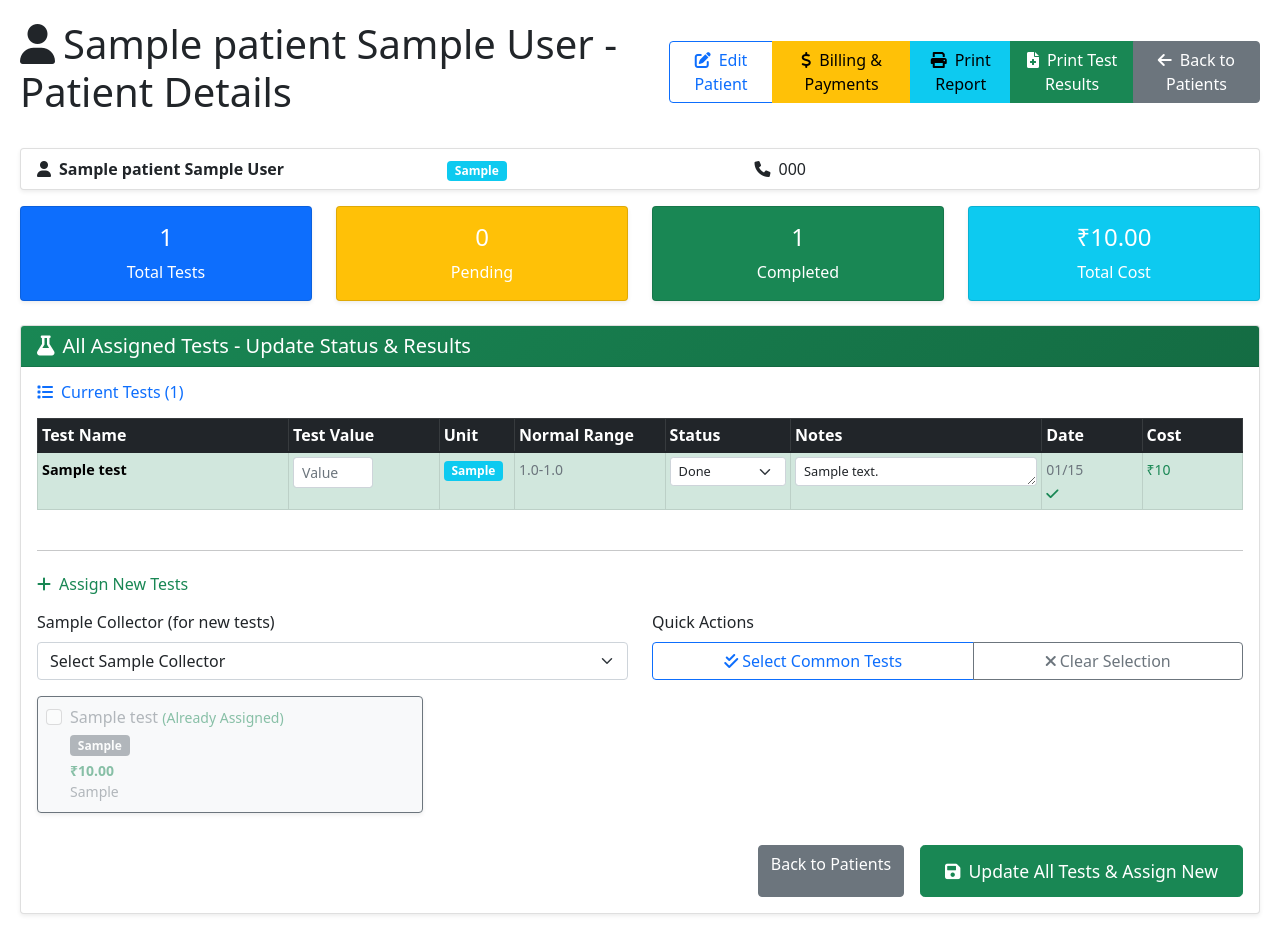
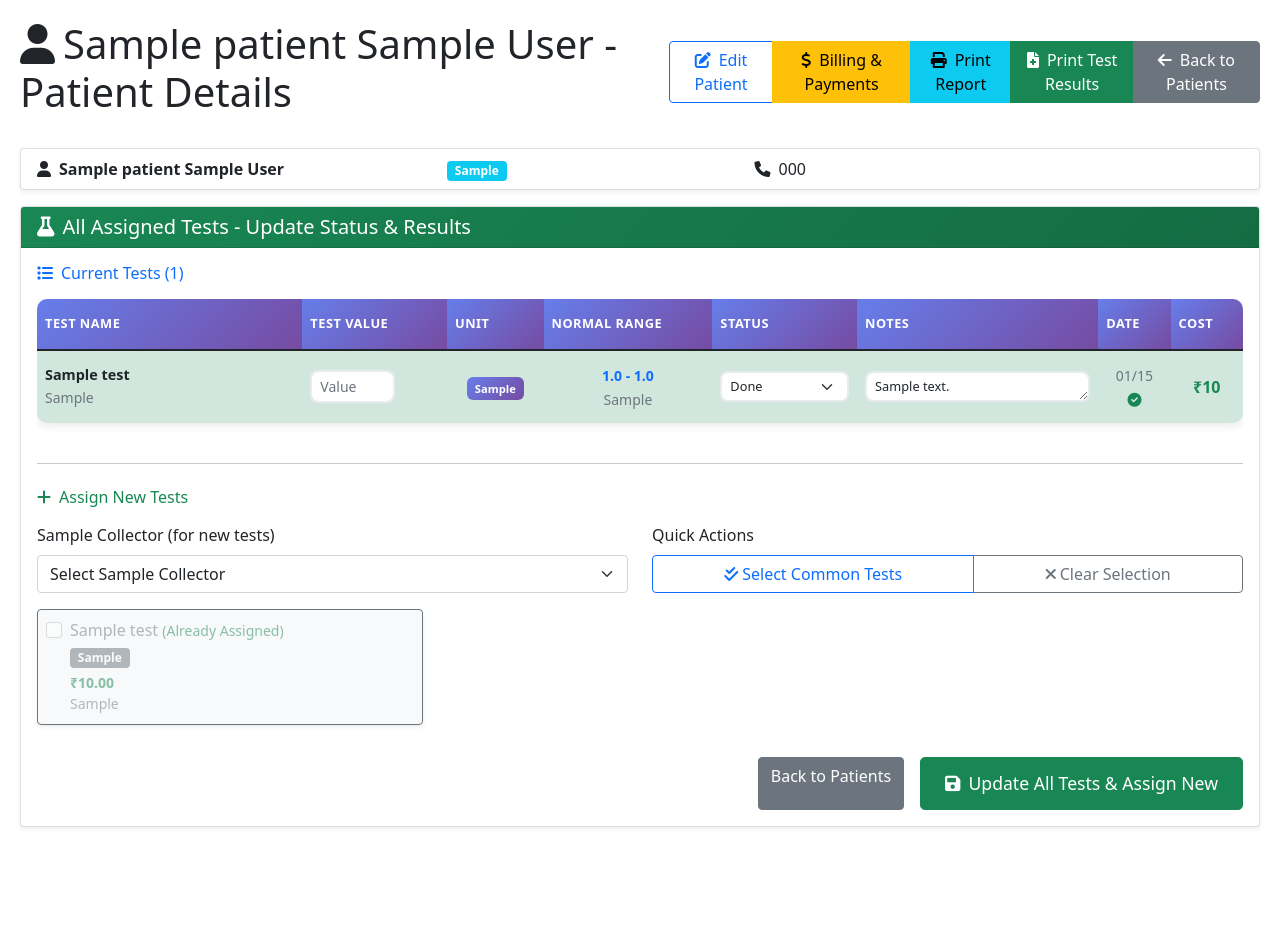
Before and after one commit to jitendrapal/pathology-v1, a Flask app: page /patient_detail/1 in a window 1280 px wide. Shown: the part 56-990 px from the top of the page. After the commit the page ends 884 px from the top, so only its background shows below. Run offline with Flask 3, Linux system fonts and the light colour scheme; the visitor is signed in with stand-in values (Sample User, id 1); tables that the repository leaves empty hold one stand-in row (values such as "Sample post").

Commit message:
MODERNIZE PATIENT DETAIL PAGE: Remove test summary boxes + implement modern table design with gradient headers, hover effects, rounded corners, and enhanced styling for professional appearance

```diff
--- a/templates/patient_detail.html
+++ b/templates/patient_detail.html
@@ -53,41 +53,7 @@
     </div>
 </div>
 
-<!-- Test Summary Statistics -->
-<div class="row mb-4">
-    <div class="col-md-3">
-        <div class="card bg-primary text-white text-center">
-            <div class="card-body">
-                <h4>{{ patient_tests|length }}</h4>
-                <p class="mb-0">Total Tests</p>
-            </div>
-        </div>
-    </div>
-    <div class="col-md-3">
-        <div class="card bg-warning text-white text-center">
-            <div class="card-body">
-                <h4>{{ patient_tests|selectattr("status", "equalto", "Pending")|list|length }}</h4>
-                <p class="mb-0">Pending</p>
-            </div>
-        </div>
-    </div>
-    <div class="col-md-3">
-        <div class="card bg-success text-white text-center">
-            <div class="card-body">
-                <h4>{{ patient_tests|selectattr("status", "equalto", "Completed")|list|length }}</h4>
-                <p class="mb-0">Completed</p>
-            </div>
-        </div>
-    </div>
-    <div class="col-md-3">
-        <div class="card bg-info text-white text-center">
-            <div class="card-body">
-                <h4>₹{{ "%.2f"|format(patient_tests|sum(attribute="test.cost")) }}</h4>
-                <p class="mb-0">Total Cost</p>
-            </div>
-        </div>
-    </div>
-</div>
+
 
 <!-- All Patient Tests - Update in One Place -->
 <div class="row">
@@ -107,19 +73,19 @@
                         <i class="fas fa-list me-2"></i>Current Tests ({{ patient_tests|length }})
                     </h6>
 
-                    <!-- Tests Table with Color-Coded Row Format - Compact -->
+                    <!-- Modern Tests Table with Color-Coded Validation -->
                     <div class="table-responsive">
-                        <table class="table table-bordered table-sm">
-                            <thead class="table-dark">
+                        <table class="table modern-table">
+                            <thead>
                                 <tr>
-                                    <th style="width: 20%;">Test Name</th>
+                                    <th style="width: 22%;">Test Name</th>
                                     <th style="width: 12%;">Test Value</th>
-                                    <th style="width: 6%;">Unit</th>
-                                    <th style="width: 12%;">Normal Range</th>
-                                    <th style="width: 10%;">Status</th>
+                                    <th style="width: 8%;">Unit</th>
+                                    <th style="width: 14%;">Normal Range</th>
+                                    <th style="width: 12%;">Status</th>
                                     <th style="width: 20%;">Notes</th>
-                                    <th style="width: 8%;">Date</th>
-                                    <th style="width: 8%;">Cost</th>
+                                    <th style="width: 6%;">Date</th>
+                                    <th style="width: 6%;">Cost</th>
                                 </tr>
                             </thead>
                             <tbody>
@@ -127,14 +93,15 @@
                                 <tr class="test-row" data-status="{{ pt.status }}">
                                     <!-- Test Name -->
                                     <td>
-                                        <strong style="font-size: 0.9em;">{{ pt.test.name }}</strong>
+                                        <div class="fw-bold text-dark" style="font-size: 0.9em;">{{ pt.test.name }}</div>
+                                        <small class="text-muted">{{ pt.test.category or 'General' }}</small>
                                         <input type="hidden" name="test_ids[]" value="{{ pt.id }}">
                                     </td>
 
                                     <!-- Test Value Input with Color Validation -->
                                     <td>
                                         <input type="number"
-                                               class="form-control form-control-sm test-result-input"
+                                               class="form-control form-control-sm test-result-input test-input-modern"
                                                name="results[]"
                                                value="{{ pt.results or '' }}"
                                                placeholder="Value"
@@ -143,24 +110,27 @@
                                                data-test-id="{{ pt.id }}"
                                                oninput="validateResult(this)"
                                                step="0.01"
-                                               style="width: 80px;">
+                                               style="width: 85px;">
                                     </td>
 
                                     <!-- Unit -->
-                                    <td>
-                                        <small class="badge bg-info">{{ pt.test.unit or 'units' }}</small>
+                                    <td class="text-center">
+                                        <span class="unit-badge-modern">{{ pt.test.unit or 'units' }}</span>
                                     </td>
 
                                     <!-- Normal Range -->
                                     <td>
-                                        <small class="text-muted">
-                                            {{ pt.test.normal_range_min or 0 }}-{{ pt.test.normal_range_max or 100 }}
-                                        </small>
+                                        <div class="text-center">
+                                            <small class="fw-bold text-primary">
+                                                {{ pt.test.normal_range_min or 0 }} - {{ pt.test.normal_range_max or 100 }}
+                                            </small>
+                                            <br><small class="text-muted">{{ pt.test.unit or 'units' }}</small>
+                                        </div>
                                     </td>
 
                                     <!-- Status -->
                                     <td>
-                                        <select name="statuses[]" class="form-select form-select-sm" style="font-size: 0.8em;">
+                                        <select name="statuses[]" class="form-select form-select-sm status-select-modern">
                                             <option value="Pending" {{ 'selected' if pt.status == 'Pending' }}>Pending</option>
                                             <option value="In Progress" {{ 'selected' if pt.status == 'In Progress' }}>Progress</option>
                                             <option value="Completed" {{ 'selected' if pt.status == 'Completed' }}>Done</option>
@@ -170,25 +140,24 @@
 
                                     <!-- Notes -->
                                     <td>
-                                        <textarea name="notes[]" class="form-control form-control-sm"
+                                        <textarea name="notes[]" class="form-control form-control-sm notes-textarea-modern"
                                                   rows="1"
-                                                  placeholder="Notes..."
-                                                  style="font-size: 0.8em;">{{ pt.notes or '' }}</textarea>
+                                                  placeholder="Add notes...">{{ pt.notes or '' }}</textarea>
                                     </td>
 
                                     <!-- Date -->
-                                    <td>
+                                    <td class="text-center">
                                         <small class="text-muted">
                                             {{ pt.date_ordered.strftime('%m/%d') }}
                                             {% if pt.date_completed %}
-                                            <br><i class="fas fa-check text-success"></i>
+                                            <br><i class="fas fa-check-circle text-success"></i>
                                             {% endif %}
                                         </small>
                                     </td>
 
                                     <!-- Cost -->
-                                    <td>
-                                        <small class="text-success">₹{{ "%.0f"|format(pt.test.cost) }}</small>
+                                    <td class="text-center">
+                                        <span class="fw-bold text-success">₹{{ "%.0f"|format(pt.test.cost) }}</span>
                                     </td>
                                 </tr>
                                 {% endfor %}
@@ -616,6 +585,83 @@
         font-size: 0.85em;
         color: #6c757d;
     }
+
+    /* Modern table styling */
+    .modern-table {
+        border: none;
+        box-shadow: 0 2px 10px rgba(0,0,0,0.1);
+        border-radius: 10px;
+        overflow: hidden;
+    }
+
+    .modern-table thead th {
+        background: linear-gradient(135deg, #667eea 0%, #764ba2 100%);
+        border: none;
+        color: white;
+        font-weight: 600;
+        text-transform: uppercase;
+        font-size: 0.8em;
+        letter-spacing: 0.5px;
+        padding: 15px 8px;
+    }
+
+    .modern-table tbody tr {
+        border: none;
+        transition: all 0.3s ease;
+    }
+
+    .modern-table tbody tr:hover {
+        background-color: #f8f9fa;
+        transform: translateY(-1px);
+        box-shadow: 0 4px 8px rgba(0,0,0,0.1);
+    }
+
+    .modern-table tbody td {
+        border: none;
+        border-bottom: 1px solid #e9ecef;
+        padding: 12px 8px;
+        vertical-align: middle;
+    }
+
+    .modern-table tbody tr:last-child td {
+        border-bottom: none;
+    }
+
+    .test-input-modern {
+        border: 2px solid #e9ecef;
+        border-radius: 8px;
+        transition: all 0.3s ease;
+        font-weight: 500;
+    }
+
+    .test-input-modern:focus {
+        border-color: #667eea;
+        box-shadow: 0 0 0 0.2rem rgba(102, 126, 234, 0.25);
+    }
+
+    .status-select-modern {
+        border: 2px solid #e9ecef;
+        border-radius: 8px;
+        background-color: white;
+        font-size: 0.8em;
+        font-weight: 500;
+    }
+
+    .notes-textarea-modern {
+        border: 2px solid #e9ecef;
+        border-radius: 8px;
+        resize: vertical;
+        font-size: 0.8em;
+    }
+
+    .unit-badge-modern {
+        background: linear-gradient(135deg, #667eea 0%, #764ba2 100%);
+        color: white;
+        font-weight: 600;
+        padding: 4px 8px;
+        border-radius: 6px;
+        font-size: 0.7em;
+    }
 </style>
 
 <script>
```
